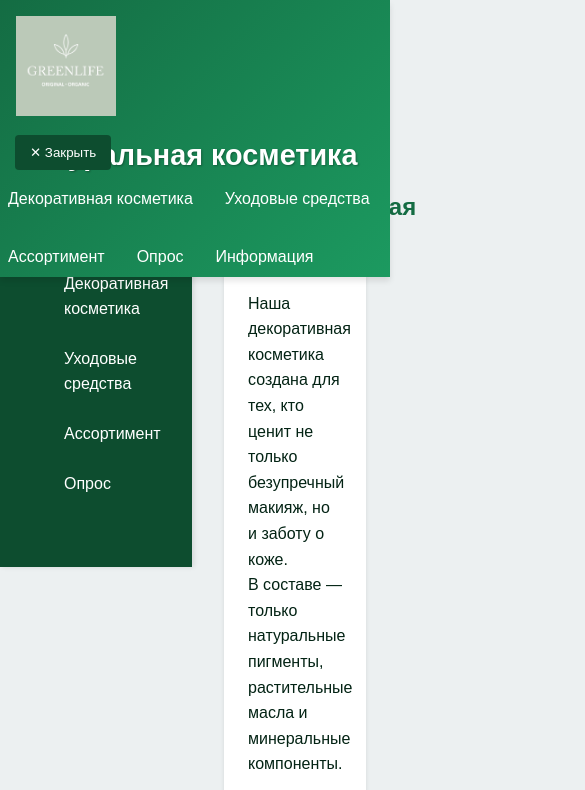
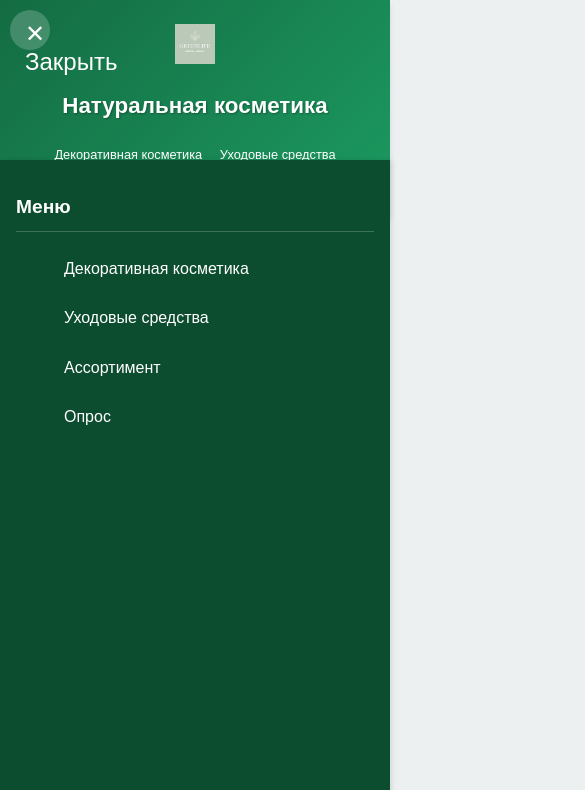
Before and after one commit to darria-d/Cosmetics_landing_page, a plain HTML site: page index.html in a window 390 px wide. Both pictures are taken after a click on the button "☰ Меню". Shown: the top 790 px of the page, 585 px wide, since content can reach past the window. Drawn offline with Linux system fonts and the light colour scheme.

Commit message:
Add mobile version

```diff
--- a/index.html
+++ b/index.html
@@ -14,7 +14,7 @@
     <!-- Заголовок с фиксированным позиционированием -->
     <header>
         <div class="logo-container">
-            <img src="favicon.png" alt="Логотип" width="100" />
+            <img src="favicon.png" alt="Логотип" width="100" class="logo"/>
         </div>
         <h1>Натуральная косметика</h1>
         <nav class="quick-links">
@@ -95,6 +95,7 @@
         <!-- Секция с таблицей -->
         <section id="table-section">
             <h2>Ассортимент продукции</h2>
+            <div class="table-container">
             <table>
                 <caption>Популярные товары и их характеристики</caption>
                 <thead>
@@ -150,6 +151,7 @@
                     </tr>
                 </tbody>
             </table>
+            </div>
         </section>
 
         <!-- Секция опроса -->
--- a/styles.css
+++ b/styles.css
@@ -140,12 +140,16 @@ main {
 }
 
 section {
-    margin-bottom: 2rem;
+    margin-bottom: 1rem;
     background-color: white;
     padding: 1.5rem;
     border-radius: 8px;
     box-shadow: 0 2px 4px rgba(0, 0, 0, 0.1);
 }
+#section1, #section2, #table-section,
+    #pool, #footer {
+        scroll-margin-top: 160px;
+    }
 
 h2 {
     color: var(--primary-color);
@@ -183,6 +187,11 @@ aside {
 figure {
     margin: 1rem 0;
     text-align: center;
+}
+
+img {
+        max-width: 100%;
+        height: auto;
 }
 
 figcaption {
@@ -287,3 +296,170 @@ footer li {
     padding-top: 1rem;
     border-top: 1px solid rgba(255, 255, 255, 0.1);
 }
+.table-container {
+        overflow-x: auto;
+        -webkit-overflow-scrolling: touch;
+        margin: 1rem 0;
+        border: 1px solid #ddd;
+        border-radius: 4px;
+    }
+
+    table {
+        width: 100%;
+        min-width: 500px;
+        margin: 0;
+    }
+
+    th, td {
+        padding: 0.5rem;
+        text-align: left;
+        border-bottom: 1px solid #eee;
+        white-space: nowrap;
+    }
+
+/* Медиазапросы для мобильных устройств */
+@media screen and (max-width: 500px) {
+    .table-container {
+        overflow-x: auto;
+        -webkit-overflow-scrolling: touch;
+        margin: 1rem 0;
+        border: 1px solid #ddd;
+        border-radius: 4px;
+    }
+
+    .logo {
+        width: 40px;
+        height: 40px;
+    }
+
+    table {
+        width: 100%;
+        min-width: 500px;
+        margin: 0;
+    }
+
+    th, td {
+        padding: 0.5rem;
+        text-align: left;
+        border-bottom: 1px solid #eee;
+        white-space: nowrap;
+    }
+    html, body {
+        overflow-x: hidden;
+        width: 100%;
+        position: relative;
+    }
+
+    * {
+        box-sizing: border-box;
+    }
+
+    body {
+        padding-top: 200px;
+    }
+    .side-menu {
+    z-index: 1001;
+    }
+
+    .side-menu.active {
+        transform: translateX(0);
+    }
+
+    .menu-toggle {
+        display: block;
+        position: fixed;
+        top: 10px;
+        left: 10px;
+        background: rgba(255, 255, 255, 0.2);
+        border: none;
+        color: white;
+        font-size: 1.5rem;
+        width: 40px;
+        height: 40px;
+        border-radius: 50%;
+        z-index: 1001;
+        cursor: pointer;
+    }
+
+    section {
+    margin-bottom: 2rem;
+    background-color: white;
+    padding: 1.5rem;
+    border-radius: 8px;
+    box-shadow: 0 2px 4px rgba(0, 0, 0, 0.1);
+    }
+    #section1, #section2, #table-section,
+    #pool, #footer {
+        scroll-margin-top: 160px;
+    }
+
+    header h1 {
+        font-size: 1.4rem;
+        margin: 0.5rem 0;
+        word-wrap: break-word;
+    }
+
+    .quick-links {
+        gap: 0.5rem;
+        flex-wrap: wrap;
+    }
+
+    .quick-links a {
+        font-size: 0.8rem;
+        padding: 0.3rem;
+        white-space: nowrap;
+    }
+
+    header {
+        flex-direction: column;
+        text-align: left;
+        padding: 0.5rem;
+        width: 100%;
+        box-sizing: border-box;
+    }
+
+    .quick-links {
+        justify-content: center;
+        margin-top: 0.5rem;
+    }
+
+    .side-menu {
+        top: 160px;
+        height: calc(100vh - 160px);
+        width: 100%;
+        max-width: 100vw;
+    }
+
+    main {
+        margin-left: 0;
+        width: 100%;
+        overflow: hidden;
+    }
+
+    .footer-content {
+        flex-direction: column;
+        width: 100%;
+    }
+
+    .footer-section {
+        margin-bottom: 1.5rem;
+        width: 100%;
+    }
+
+    img {
+        max-width: 100%;
+        height: auto;
+    }
+
+    table {
+        width: 100% !important;
+        max-width: 100% !important;
+        display: block;
+        overflow-x: auto;
+    }
+
+    p, li, span, div {
+        word-wrap: break-word;
+        overflow-wrap: break-word;
+    }
+}
```
